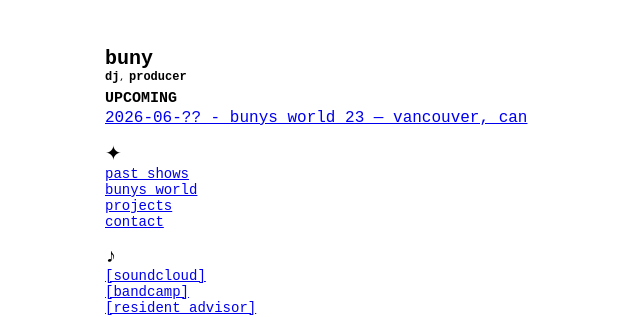
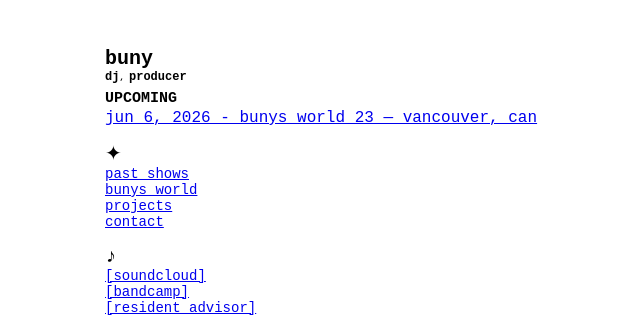
Before and after one commit to 746a70/buny, a Jekyll site: the page built from index.md, in a window 1280 px wide. Shown: the part 305-622 px from the top of the page, without its empty margins (135-775 px from the left). Built offline with Jekyll 4.4.1, drawn with Linux system fonts in a browser that asks for light colours; some of the changed lines change nothing that is shown.

Commit message:
Update shows.yml

```diff
--- a/_data/shows.yml
+++ b/_data/shows.yml
@@ -1,5 +1,5 @@
 ---
-- date: 2026-06-??
+- date: 2026-06-06
   title: bunys world 23
   bw: true
   venue: bside radio
```
